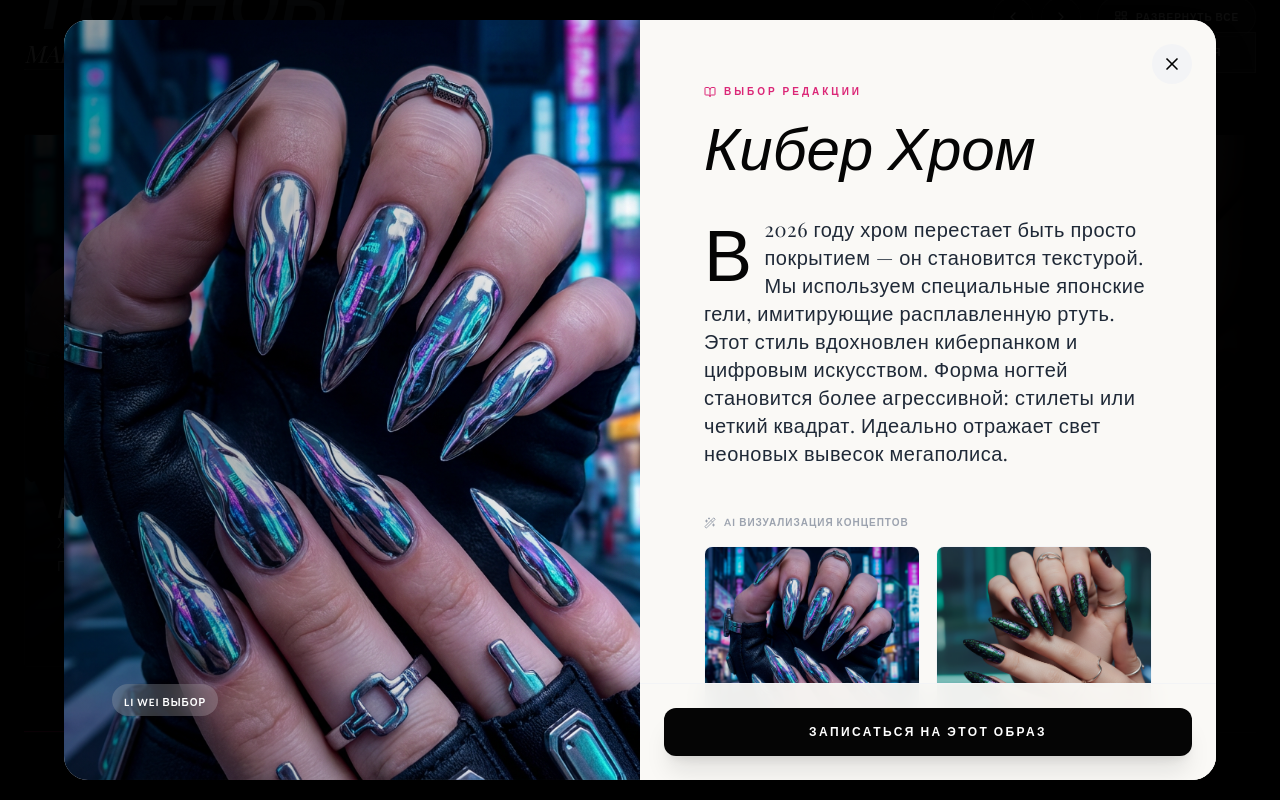
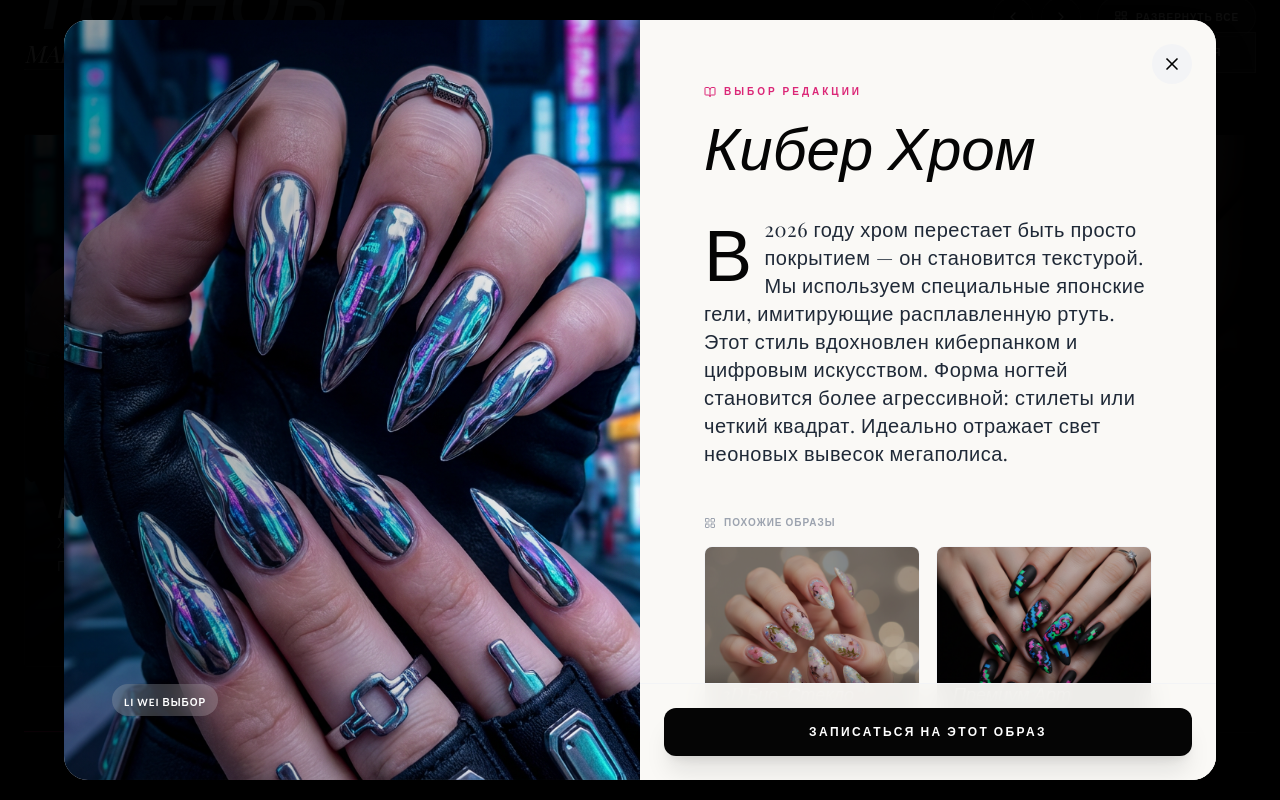
Before and after one commit to Lizgaro/mari-nails, a Next.js app: page / in a window 1280 px wide. Both pictures are taken after a click on the element 224 px from the left and 1514 px from the top of the page. Shown: the part 1114-1914 px from the top of the page. Built offline with nearby package versions, Linux system fonts and the light colour scheme; a web font is replaced by a local one.

Commit message:
Implement Related Trends nav & clean expert avatars + Site Audit

```diff
--- a/components/Trends.tsx
+++ b/components/Trends.tsx
@@ -596,30 +596,45 @@ const Trends: React.FC = () => {
                                     </p>
                                 </div>
 
-                                {/* AI GENERATED CONCEPTS GALLERY */}
+                                {/* RELATED TRENDS NAVIGATION */}
                                 <div className="mb-10">
                                     <div className="flex items-center gap-2 mb-4">
-                                        <Wand2 size={12} className="text-gray-400" />
+                                        <LayoutGrid size={12} className="text-gray-400" />
                                         <span className="font-sans text-[10px] font-bold uppercase tracking-widest text-gray-400">
-                                            AI Визуализация Концептов
+                                            Похожие Образы
                                         </span>
                                     </div>
                                     <div className="flex overflow-x-auto gap-4 snap-x snap-mandatory scrollbar-hide -mx-8 px-8 pb-4 md:grid md:grid-cols-2 md:gap-4 md:m-0 md:p-0 md:overflow-visible">
-                                        {selectedTrend.gallery.map((img, i) => (
-                                            <ScrollReveal key={i} variant="slide-up" delay={0.1 * i} className="min-w-[85%] md:min-w-0 shrink-0 snap-center rounded-lg overflow-hidden h-48 md:h-48 relative group cursor-pointer border border-gray-100">
-                                                <BlurImage
-                                                    src={img}
-                                                    alt={`AI Concept ${i}`}
-                                                    className="w-full h-full"
-                                                    imageClassName="w-full h-full object-cover transform group-hover:scale-110 transition-transform duration-700"
-                                                />
-                                                <div className="absolute inset-0 bg-black/10 group-hover:bg-transparent transition-colors duration-300"></div>
-                                                <div className="absolute bottom-2 right-2 opacity-0 group-hover:opacity-100 transition-opacity duration-300">
-                                                    <div className="bg-white/90 p-1.5 rounded-full shadow-sm">
-                                                        <Sparkles size={12} className="text-secret-hot" />
+                                        {trends.filter(t => t.id !== selectedTrend.id).slice(0, 2).map((trend, i) => (
+                                            <div
+                                                key={trend.id}
+                                                className="min-w-[85%] md:min-w-0 shrink-0 snap-center relative group cursor-pointer"
+                                                onClick={(e) => {
+                                                    e.stopPropagation();
+                                                    // Add a small scroll to top of modal content or just switch
+                                                    const modalContent = document.querySelector('.overflow-y-auto');
+                                                    if (modalContent) modalContent.scrollTop = 0;
+                                                    setSelectedTrend(trend);
+                                                }}
+                                            >
+                                                <ScrollReveal
+                                                    variant="slide-up"
+                                                    delay={0.1 * i}
+                                                    className="rounded-lg overflow-hidden h-48 md:h-48 relative border border-gray-100 w-full"
+                                                >
+                                                    <BlurImage
+                                                        src={trend.imageUrl}
+                                                        alt={trend.title}
+                                                        className="w-full h-full"
+                                                        imageClassName="w-full h-full object-cover transform group-hover:scale-110 transition-transform duration-700"
+                                                    />
+                                                    <div className="absolute inset-0 bg-black/20 group-hover:bg-transparent transition-colors duration-300"></div>
+                                                    <div className="absolute bottom-0 left-0 w-full p-4 bg-gradient-to-t from-black/80 to-transparent">
+                                                        <p className="text-white font-serif italic text-lg">{trend.title}</p>
+                                                        <p className="text-white/70 font-sans text-[9px] uppercase tracking-widest">Смотреть</p>
                                                     </div>
-                                                </div>
-                                            </ScrollReveal>
+                                                </ScrollReveal>
+                                            </div>
                                         ))}
                                     </div>
                                 </div>
@@ -627,8 +642,9 @@ const Trends: React.FC = () => {
                                 <div className="bg-white p-8 rounded-2xl border border-gray-100 mb-8 shadow-sm">
                                     <div className="flex items-start gap-4">
                                         {/* Dynamic Gradient Avatar with Initials */}
-                                        <div className={`w-12 h-12 rounded-full overflow-hidden shrink-0 flex items-center justify-center bg-gradient-to-tr ${selectedTrend.color.replace('text-', 'from-').replace('-400', '-100').replace('-500', '-100')} via-white to-gray-100 border border-gray-100`}>
-                                            <span className="font-serif italic font-bold text-gray-800">
+                                        {/* Dynamic Gradient Avatar with Initials */}
+                                        <div className="w-14 h-14 rounded-full overflow-hidden shrink-0 flex items-center justify-center bg-white border border-gray-200 shadow-[0_4px_10px_rgba(0,0,0,0.05)]">
+                                            <span className="font-serif italic text-xl font-bold text-gray-900">
                                                 {selectedTrend.expertName.charAt(0)}
                                             </span>
                                         </div>
```
